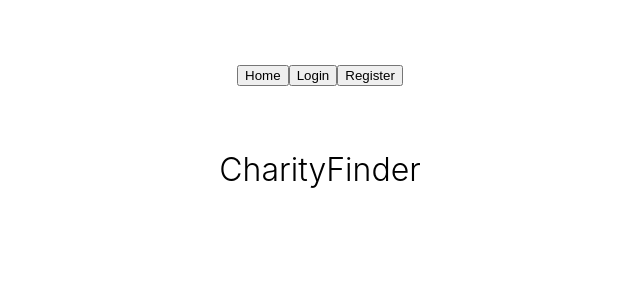
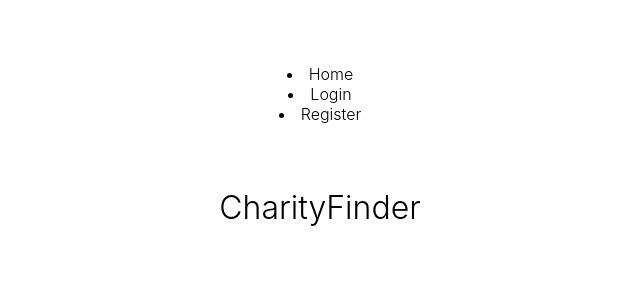
Before and after one commit to CharityFinder/CharityFinder, a React (Create React App) app in the folder client/: page / in a window 1280 px wide. Shown: the top 300 px of the page, without its empty margins (320-960 px from the left). Built offline with nearby package versions, Linux system fonts and the light colour scheme; no server answers.

Commit message:
refacted handler code to be more modular

```diff
--- a/client/src/components/Navbar.jsx
+++ b/client/src/components/Navbar.jsx
@@ -1,27 +1,31 @@
 import React from "react";
-import { useHistory } from "react-router-dom";
+// import { useHistory } from "react-router-dom";
+import NavbarLink from "./NavbarLink";
 
 // TODO: Handle Navigation B/t components better
 export const Navbar = () => {
-  const history = useHistory();
+  // const history = useHistory();
 
-  const handleLogin = () => {
-    history.push("/login");
-  };
+  // const handleHome = () => {
+  //   history.push("/");
+  // };
 
-  const handleRegister = () => {
-    history.push("/register");
-  };
+  // const handleLogin = () => {
+  //   history.push("/login");
+  // };
 
-  const handleHome = () => {
-    history.push("/");
-  };
+  // const handleRegister = () => {
+  //   history.push("/register");
+  // };
 
   return (
     <nav>
-      <button onClick={handleHome}> Home </button>
+      <NavbarLink link="/" display="Home" />
+      <NavbarLink link="/login" display="Login" />
+      <NavbarLink link="/register" display="Register" />
+      {/* <button onClick={handleHome}> Home </button>
       <button onClick={handleLogin}> Login </button>
-      <button onClick={handleRegister}> Register </button>
+      <button onClick={handleRegister}> Register </button> */}
     </nav>
   );
 };
--- a/client/src/components/NavbarLink.jsx
+++ b/client/src/components/NavbarLink.jsx
@@ -1,9 +1,23 @@
 import React from 'react'
+import { useHistory } from "react-router-dom";
 
 const NavbarLink = ({link, display}) => {
+    const history = useHistory();
+
+    const handleClick = () => {
+        history.push(link);
+    }
+
+    // const handleHome = () => {
+    //     history.push("/");
+    // };
+
     return (
+        // <li className="nav-item">
+        //     <a className = "nav-link" href={link}>{display}</a>
+        // </li>
         <li className="nav-item">
-            <a className = "nav-link" href={link}>{display}</a>
+            <a className = "nav-link" onClick={handleClick}>{display}</a>
         </li>
     )
 }
```
